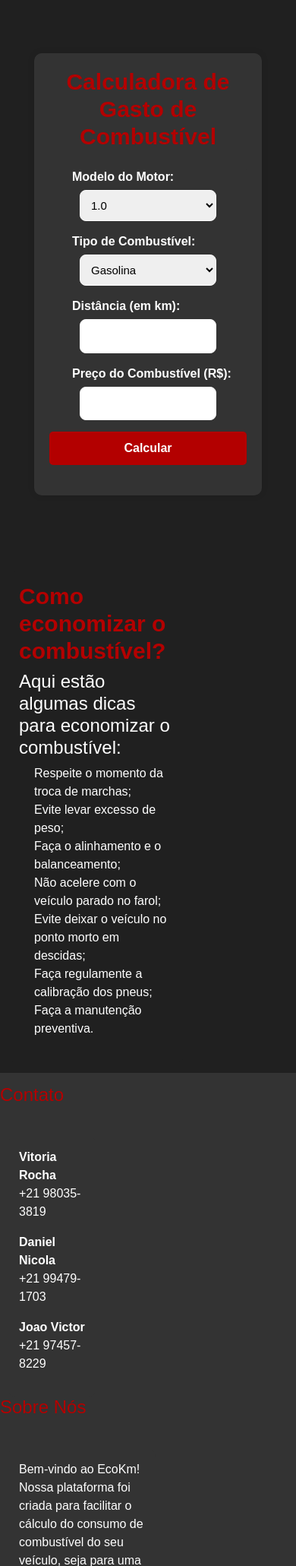
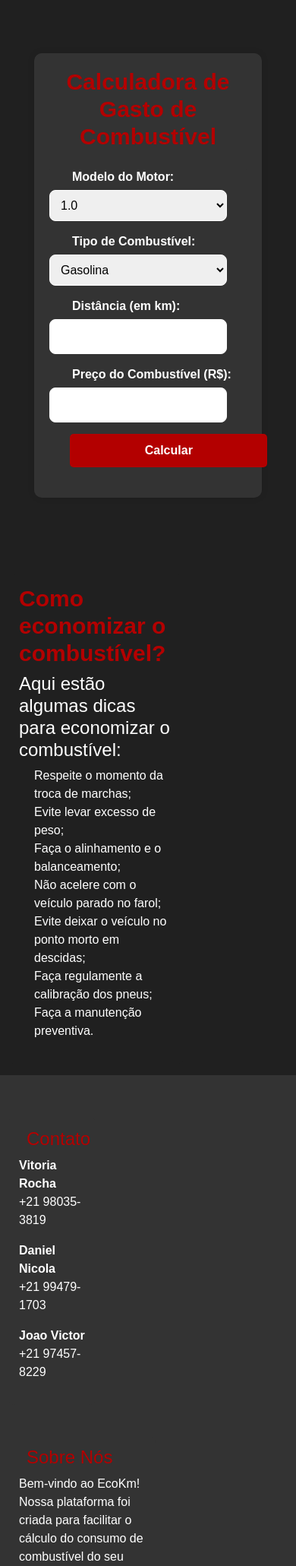
Before and after one commit to xdaniel-nicola/EcoKm, a PHP site: page / in a window 390 px wide; the page is wider, and only the part inside the window is pictured. Shown: the part 3161-5222 px from the top of that part at 76% size. Run offline with PHP 8.4, Linux system fonts and the light colour scheme.

Commit message:
ajustes no form carro e footer

```diff
--- a/index.html
+++ b/index.html
@@ -73,24 +73,29 @@
         <div class="container">
             <h1>Calculadora de Gasto de Combustível</h1>
             <form class="card" id="form-carro">
+                <div class="containerFormCarro">
+                    <div>
                         <label for="modelo-carro">Modelo do Motor:</label>
                         <select class="selecao" id="modelo-carro"></select>
-
+                    </div>
+                    <div>
                         <label for="tipo-combustivel">Tipo de Combustível:</label>
                         <select class="selecao" id="tipo-combustivel">
                             <option value="10">Gasolina</option>
                             <option value="8">Etanol</option>
                             <option value="15">GNV</option>
                         </select>
-
+                    </div>
+                    <div>
                         <label for="distancia">Distância (em km):</label>
                         <input class="selecao" type="number" id="distancia" required>
-
+                    </div>
+                    <div>
                         <label for="preco-combustivel">Preço do Combustível (R$):</label>
                         <input class="selecao" type="number" id="preco-combustivel" step="0.01" required>
-
-                <a class="cadastroCalc" href="cadastro/cadastro.html">Calcular</a>
-                <!-- <button type="button" onclick="calcularCombustivel()">Calcular</button> botao para clicar e fazer o cálculo -->
+                    </div>
+                        <button type="button" class="cadastroCalc" onclick="calcularCombustivel()">Calcular</button>
+                </div>
             </form>
             <div id="resultado"></div>
         </div>
@@ -111,8 +116,8 @@
     </main>
         <footer>
             <div class="containerFooter">
+                <section class="footerContato">
                     <h4 class="textoFooter">Contato</h4>
-            <section class="footerContato">
                     <ul>
                         <li class="nomeContato">Vitoria Rocha</li>
                         <li>+21 98035-3819</li>
@@ -126,8 +131,8 @@
                         <li>+21 97457-8229</li>
                     </ul>
                 </section>
+                <section class="footerSobreNos">
                     <h4 class="textoFooter">Sobre Nós</h4>
-            <section class="footerSobreNos">
                     <p>Bem-vindo ao EcoKm! Nossa plataforma foi criada para facilitar o cálculo do consumo de combustível do seu veículo,
                         seja para uma viagem, para o dia a dia ou deslocamentos de trabalho. Entendemos que o gasto com combustível é uma
                         preocupação importante, e queremos ajudar você a tomar decisões mais conscientes e informadas.</p>
--- a/style.css
+++ b/style.css
@@ -191,7 +191,7 @@ body.logged-in .action-btn {
     border-radius: 10px;
     padding: 20px;
     box-shadow: 0 0 10px rgba(0, 0, 0, 0.1);
-    width: 400px;
+    width: 100%;
     margin: 100px auto 80px auto; /* Ajustado para compensar o header fixo */
 }
 
@@ -219,7 +219,7 @@ input, select {
 }
 
 .cadastroCalc {
-    width: 100%;
+    width: 100px;
     padding: 10px;
     background-color: #b30000;
     color: #ffffff;
@@ -355,6 +355,15 @@ button:hover {
 
 .containerTexto4 li {
     margin-left: 20px;
+}
+
+
+.containerFormCarro{
+    display: flex;
+}
+
+.containerFormCarro div{
+    width: 100%;
 }
 
 /* FOOTER */
@@ -628,17 +637,21 @@ body.light-mode .username-container a{
         display: block;
         width: 300px;
     }
-    #form-carro .selecao {
+
+    .containerFormCarro{
+        display: block;
+    }
+    /* #form-carro .selecao {
         display: block;
         font-size: 15px;
         margin-left: 40px;
-    }
+    } */
     label {
         margin-left: 30px;
     }
-    .selecao{
+    /* .selecao{
         width: 180px;
-    }
+    } */
     button {
         margin-left: 7vw;
         width: 210px;
@@ -654,9 +667,19 @@ body.light-mode .username-container a{
     }
     .textoFooter {
         display: block;
+        margin-left: 10px;
     }
     .containerFooter {
         display: block;
-        width: 100vh;
+        width: 100%;
     }
 }
+
+@media screen and (max-width: 1200px) {
+    .containerFormCarro{
+        display: block;
+    }
+    .cadastroCalc {
+        width: 100%;
+    }
+}
```
Also changed, not shown: indexLogin.php (+13 -6 lines). Lines whose indentation alone changed are shown as unchanged.
